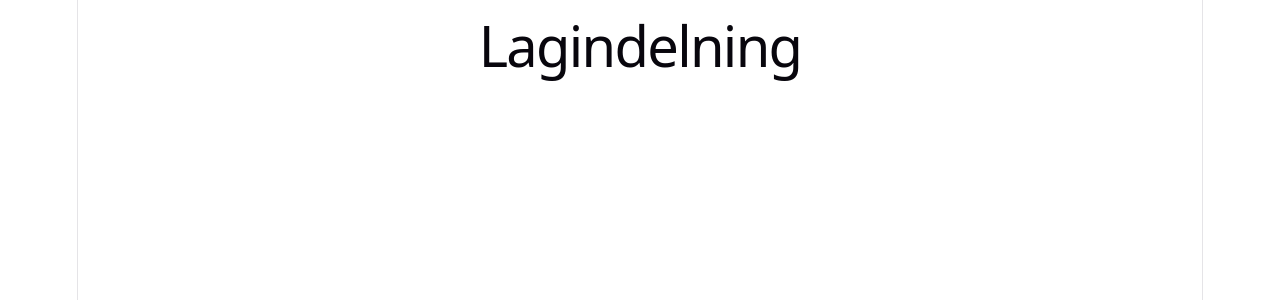
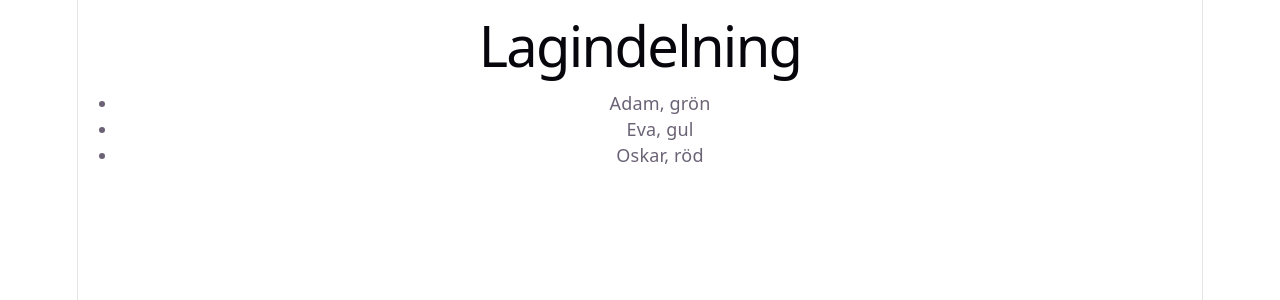
Before and after one commit to bigbossalex11-coder/Lagindelning, a React (Vite) app: page / in a window 1280 px wide. Shown: the top 300 px of the page. Built offline with nearby package versions, Linux system fonts and the light colour scheme.

Commit message:
Skriv ut spelarlistan med map och key

```diff
--- a/src/App.jsx
+++ b/src/App.jsx
@@ -11,6 +11,9 @@ const [players, setPlayers]= useState ([
   return (
     <div>
       <h1>Lagindelning</h1>
+      <ul>
+        {players.map(player => <li key={player.id}>{player.name}, {player.rank}</li>)}
+      </ul>
     </div>
   );
 }
```
